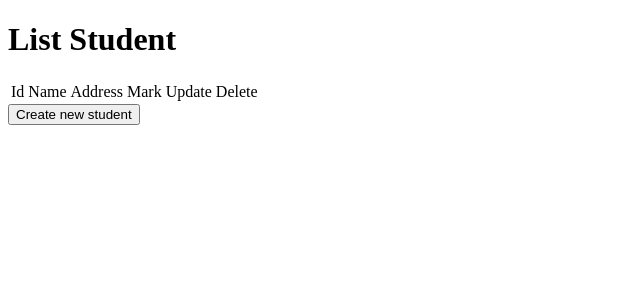
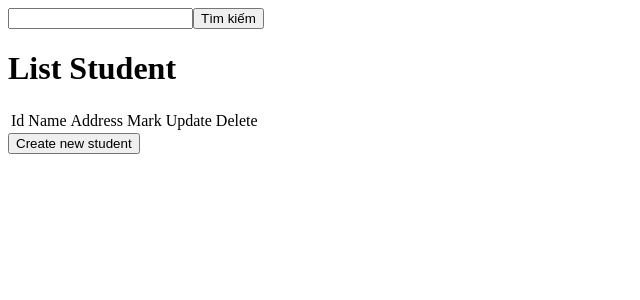
Before and after one commit to quan200699/angular-student-management-c11, an Angular app: page / in a window 1280 px wide. Shown: the top 300 px of the page, without its empty margins (0-640 px from the left). Built offline with nearby package versions, Linux system fonts and the light colour scheme.

Commit message:
input -output

```diff
--- a/src/app/app.module.ts
+++ b/src/app/app.module.ts
@@ -5,11 +5,13 @@ import { AppRoutingModule } from './app-routing.module';
 import { AppComponent } from './app.component';
 import { StudentListComponent } from './student/student-list/student-list.component';
 import {FormsModule} from '@angular/forms';
+import { SearchStudentComponent } from './student/search-student/search-student.component';
 
 @NgModule({
   declarations: [
     AppComponent,
-    StudentListComponent
+    StudentListComponent,
+    SearchStudentComponent
   ],
     imports: [
         BrowserModule,
--- /dev/null
+++ b/src/app/student/search-student/search-student.component.html
@@ -0,0 +1,2 @@
+<input type="text" name="s" #s>
+<button (click)="search(s.value)">Tìm kiếm</button>
--- /dev/null
+++ b/src/app/student/search-student/search-student.component.ts
@@ -0,0 +1,21 @@
+import {Component, EventEmitter, OnInit, Output} from '@angular/core';
+
+@Component({
+  selector: 'app-search-student',
+  templateUrl: './search-student.component.html',
+  styleUrls: ['./search-student.component.css']
+})
+export class SearchStudentComponent implements OnInit {
+  @Output()
+  s = new EventEmitter<string>();
+
+  constructor() {
+  }
+
+  ngOnInit() {
+  }
+
+  search(value: string) {
+    this.s.emit(value);
+  }
+}
--- a/src/app/student/student-list/student-list.component.html
+++ b/src/app/student/student-list/student-list.component.html
@@ -1,3 +1,4 @@
+<app-search-student (s)="findStudentByName($event)"></app-search-student>
 <h1>List Student</h1>
 <table>
   <tr>
--- a/src/app/student/student-list/student-list.component.ts
+++ b/src/app/student/student-list/student-list.component.ts
@@ -51,4 +51,14 @@ export class StudentListComponent implements OnInit {
     this.listStudent[this.currentIndex] = this.studentUpdate;
     this.studentUpdate = {};
   }
+
+  findStudentByName(value) {
+    let students = [];
+    for (let i = 0; i < this.listStudent.length; i++) {
+      if (this.listStudent[i].fullName.includes(value)) {
+        students.push(this.listStudent[i]);
+      }
+    }
+    this.listStudent = students;
+  }
 }
```
Also changed, not shown: src/app/student/search-student/search-student.component.css (added), 1 other file (tests, documents, lock files or other folders).
